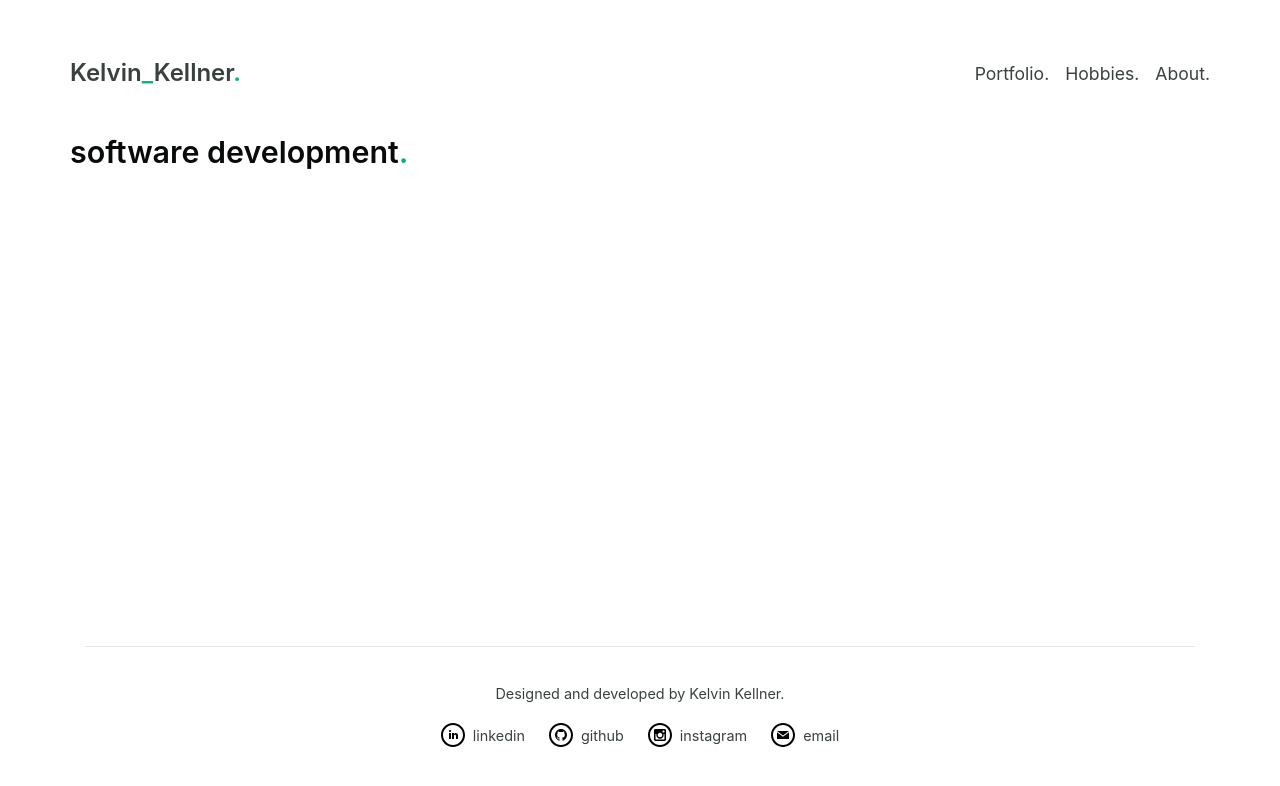
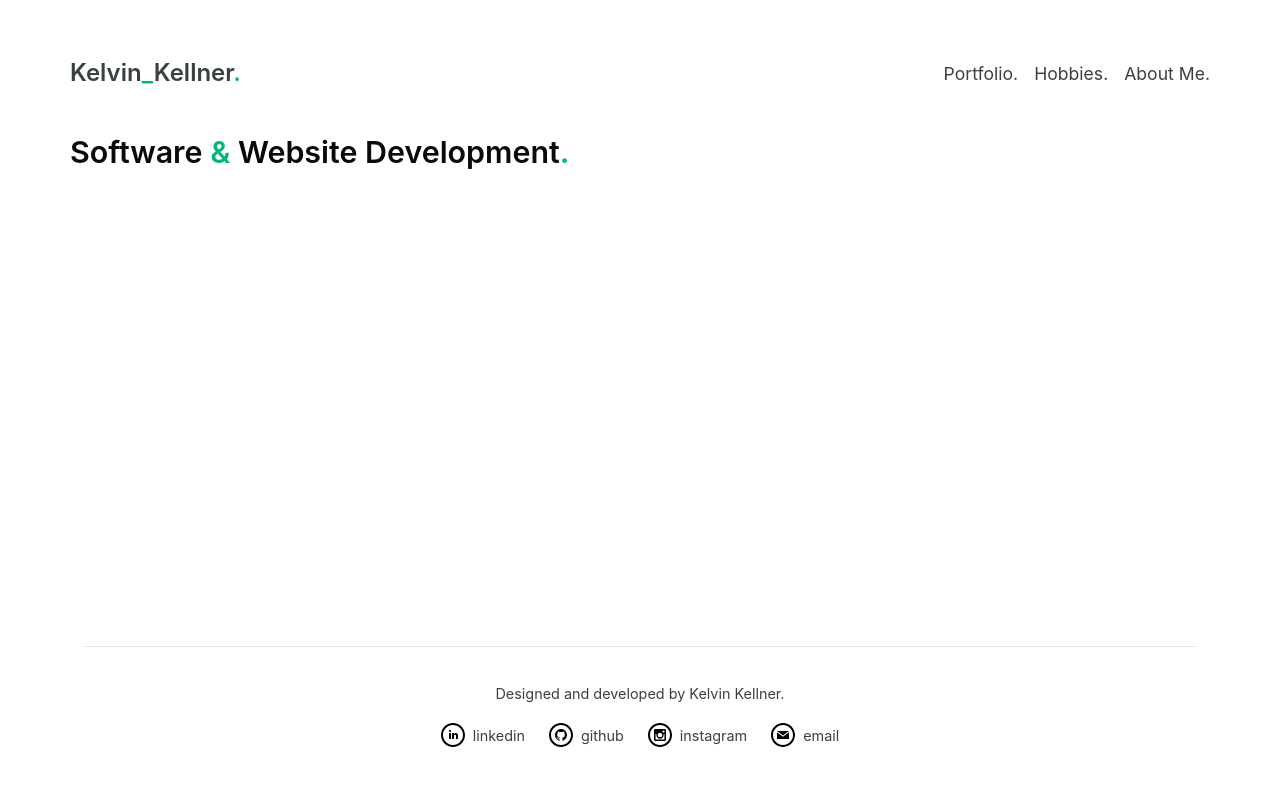
Before and after one commit to kelvinkellner/portfolio-v3, a React (Create React App) app: page /dev in a window 1280 px wide. Shown: the top 786 px of the page. Built offline with nearby package versions, Linux system fonts and the light colour scheme; a web font is replaced by a local one.

Commit message:
Minor layout improvements

```diff
--- a/src/components/Header.js
+++ b/src/components/Header.js
@@ -18,7 +18,7 @@ class Header extends Component {
                         <ul className="nav nav-header" style={{marginTop: "0.2em"}}>
                             <li className="nav-item"><NavLink exact to="/" activeClassName="active">Portfolio.</NavLink></li>
                             <li className="nav-item"><NavLink to="/hobbies" activeClassName="active">Hobbies.</NavLink></li>
-                            <li className="nav-item"><NavLink to="/about" activeClassName="active">About.</NavLink></li>
+                            <li className="nav-item"><NavLink to="/about" activeClassName="active">About Me.</NavLink></li>
                         </ul>
                     </Col>
                 </Row>
--- a/src/components/pages/Dev.js
+++ b/src/components/pages/Dev.js
@@ -10,7 +10,7 @@ class Dev extends Component {
         return(
             <Container id="dev-page" className="main">
                 <Row>
-                    <Heading>software development<span>.</span></Heading>
+                    <Heading>Software <span>&amp;</span> Website Development<span>.</span></Heading>
                 </Row>
             </Container>
         );
--- a/src/components/pages/GraphicDesign.js
+++ b/src/components/pages/GraphicDesign.js
@@ -10,7 +10,7 @@ class GraphicDesign extends Component {
         return(
             <Container id="ux-page" className="main">
                 <Row>
-                    <Heading>graphic design<span>.</span></Heading>
+                    <Heading>Graphic Design<span>.</span></Heading>
                 </Row>
             </Container>
         );
```
